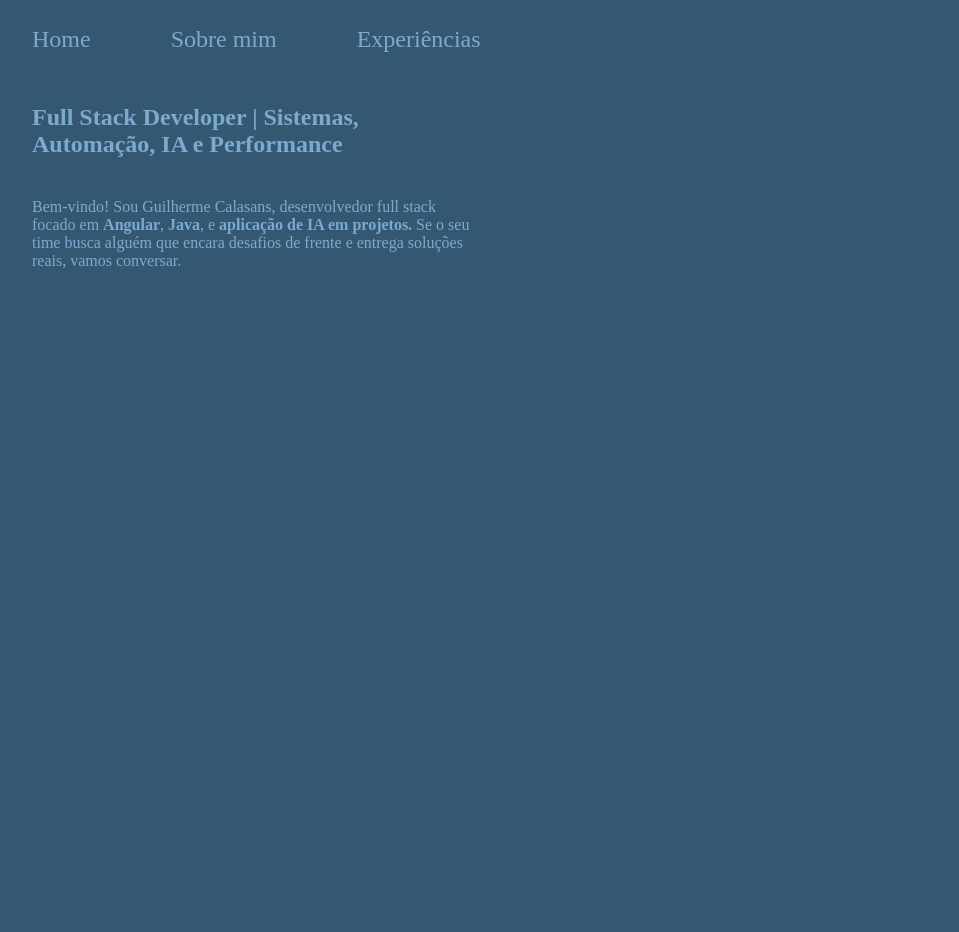
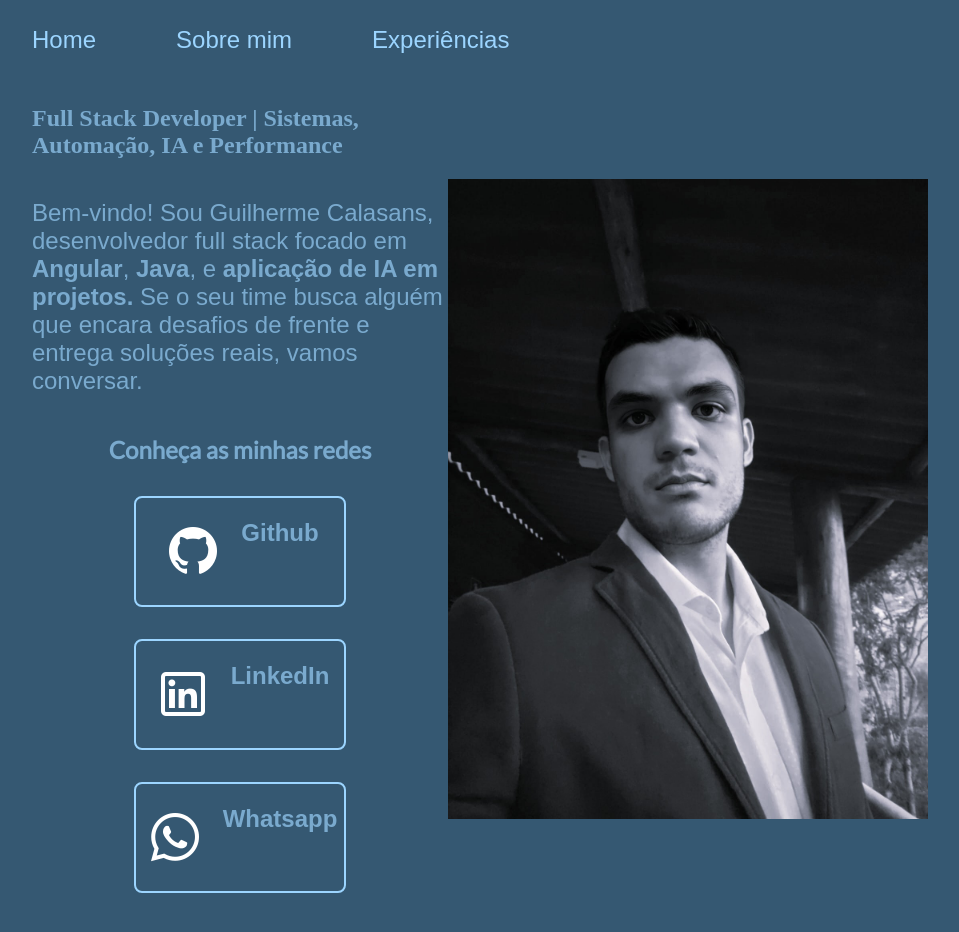
Before and after one commit to gtheodev/my-presentation-project, a plain HTML site: page index.html in a window 1280 px wide. Shown: the whole page, without its empty margins (160-1119 px from the left). Before the commit the page ends 800 px from the top, so only its background shows below. Drawn offline with Linux system fonts and the light colour scheme; a web font is replaced by a local one.

Commit message:
added main presentation links to my social media and linkedin, added my photo, stylizatio and corrected a few errors

```diff
--- a/index.html
+++ b/index.html
@@ -24,7 +24,18 @@
                 <strong>Angular</strong>, <strong>Java</strong>, e <strong>aplicação de IA em projetos.</strong> Se o
                 seu time busca alguém que encara desafios de frente e entrega soluções reais, vamos conversar.
             </p>
+            <div class="main__presentation__links">
+                <h2 class="main__presentation__links__subtitles"><strong>Conheça as minhas redes</strong></h2>
+                <a class="main__presentation__links__proper" href="https://github.com/gtheodev"><img
+                        src="./assets/icon_github.png" alt="Ícone do Github"> Github</a>
+                <a class="main__presentation__links__proper"
+                    href="https://www.linkedin.com/in/guilherme-theodoro-calasans-9b35a2281/"><img
+                        src="./assets/icon_linkedin.png" alt="Ícone do LinkedIn"> LinkedIn</a>
+                <a class="main__presentation__links__proper" href="https://wa.me/5511992758031"><img
+                        src="./assets/icon_whatsapp.png" alt="Ícone do Whatsapp">Whatsapp</a>
+            </div>
         </section>
+        <img class="presentation__image" src="./assets/foto_guilherme.jpeg" alt="Foto de Guilherme">
     </main>
 </body>
 
--- a/styles/style.css
+++ b/styles/style.css
@@ -11,49 +11,93 @@
     --secondary-font: 'Amethysta', sans-serif;
 }
 
-*{
+* {
     margin: 0;
     padding: 0;
 }
 
-body{
+body {
     box-sizing: border-box;
     background-color: var(--main-color);
     color: var(--secondary-color);
 }
 
-.header{
+.header {
     padding: 2% 0% 0% 15%;
 }
 
-.header__menu{
+.header__menu {
     display: flex;
     gap: 80px;
 }
 
-.header__menu__option{
-    font-family: var(--fonte-secundaria);
+.header__menu__option {
+    font-family: var(--secondary-font);
     font-size: 1.5rem;
     font-weight: 400;
-    color: var(--cor-terciaria);
+    color: var(--tertiary-color);
     text-decoration: none;
 }
 
-.main__presentation{
+.main__presentation {
     padding: 4% 15%;
     display: flex;
     align-items: center;
     justify-content: space-between;
 }
 
-.main__presentation__section{
+.main__presentation__section {
     width: 50%;
     display: flex;
     flex-direction: column;
     gap: 40px;
 }
 
-.main__presentation__title{
+.main__presentation__title {
     font-size: 2.25rem;
-    font-family: var(--fonte-primaria);
+    font-family: var(--primary-font);
 }
+
+.main__presentation__text {
+    font-size: 1.5rem;
+    font-family: var(--secondary-font);
+}
+
+.main__presentation__links {
+    display: flex;
+    flex-direction: column;
+    justify-content: space-between;
+    align-items: center;
+    gap: 32px;
+}
+
+.main__presentation__links__subtitles {
+    font-family: var(--primary-font);
+    font-size: 1.5rem;
+}
+
+.main__presentation__links__proper {
+    display: flex;
+    justify-content: center;
+    gap: 16px;
+    border: 2px solid var(--tertiary-color);
+    width: 50%;
+    text-align: center;
+    border-radius: 8px;
+    font-size: 1.5rem;
+    font-weight: 600;
+    padding: 21.5px 0;
+    text-decoration: none;
+    color: var(--secondary-color);
+    font-family: var(--secondary-font);
+}
+
+.main__presentation__links__proper:hover {
+    background-color: var(--cor-hover);
+}
+
+.presentation__image {
+    width: 50%;
+    width: 30rem;
+    height: 40rem;
+}
```
Also changed, not shown: assets/foto_guilherme.jpeg (added), assets/icon_github.png (added), assets/icon_linkedin.png (added), assets/icon_whatsapp.png (added).
